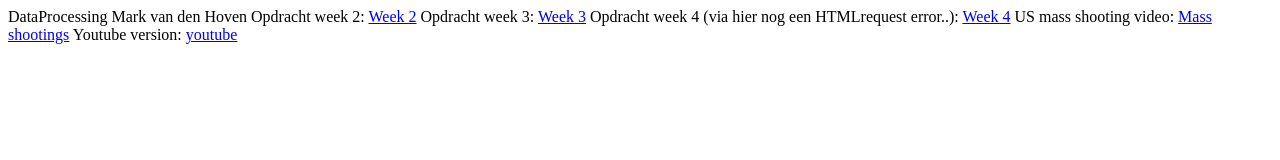
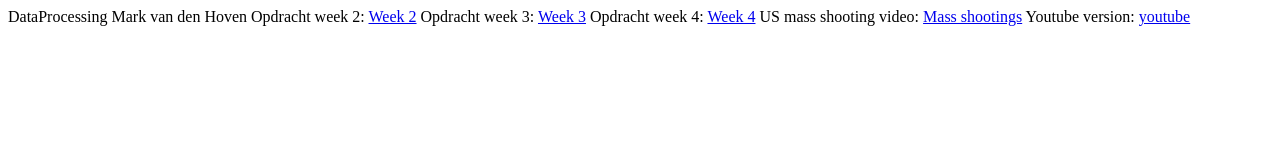
Before and after one commit to Markvdhoven/DataProcessing, a plain HTML site: page index.html in a window 1280 px wide. Drawn offline with Linux system fonts and the light colour scheme.

```diff
--- a/index.html
+++ b/index.html
@@ -10,7 +10,7 @@
     <a href ="https://markvdhoven.github.io/DataProcessing/Homework/Week_2/raw_data_zonder_httprequest.html">Week 2</a>
     Opdracht week 3:
     <a href ="https://markvdhoven.github.io/DataProcessing/Homework/Week_3/D3/index.html">Week 3</a>
-    Opdracht week 4 (via hier nog een HTMLrequest error..):
+    Opdracht week 4:
     <a href ="https://markvdhoven.github.io/DataProcessing/Homework/Week_4/scatter.html">Week 4</a>
     US mass shooting video:
     <a href ="https://www.powtoon.com/online-presentation/bwpxWj1TAyi/?mode=movie#/">Mass shootings</a>
```
Also changed, not shown: Homework/Week_4/scatter.html (+3 -0 lines).
